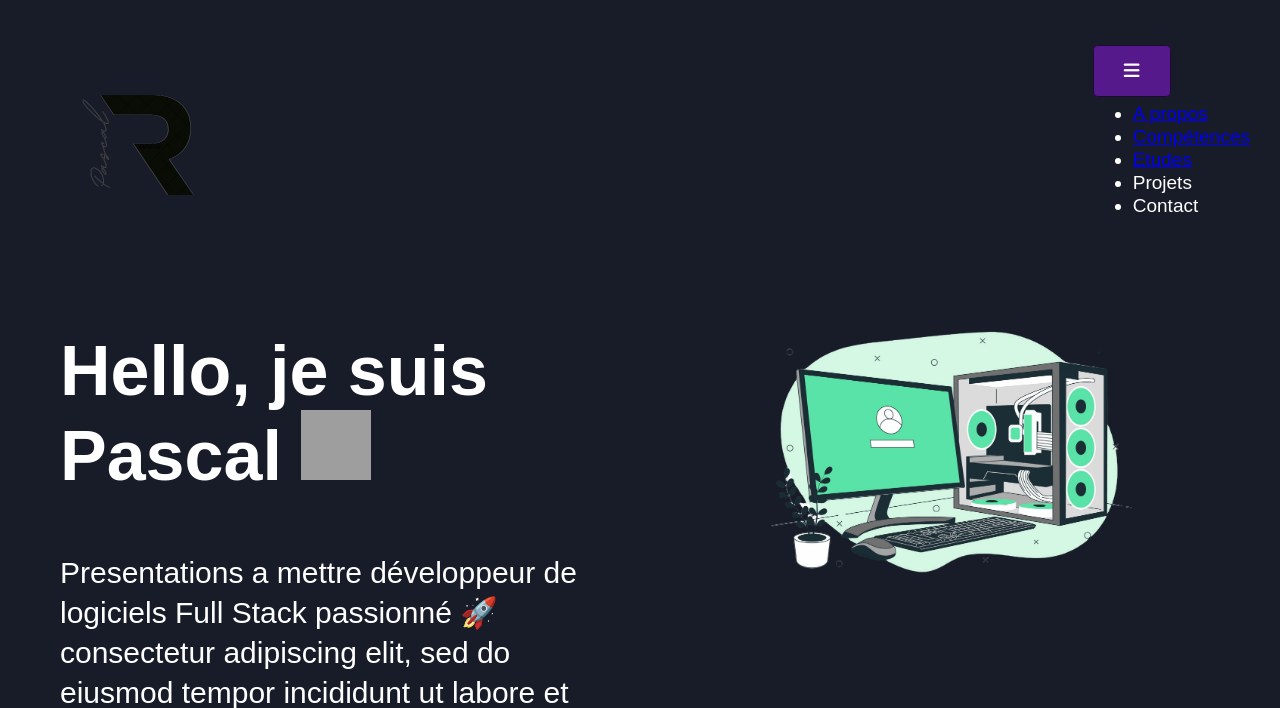
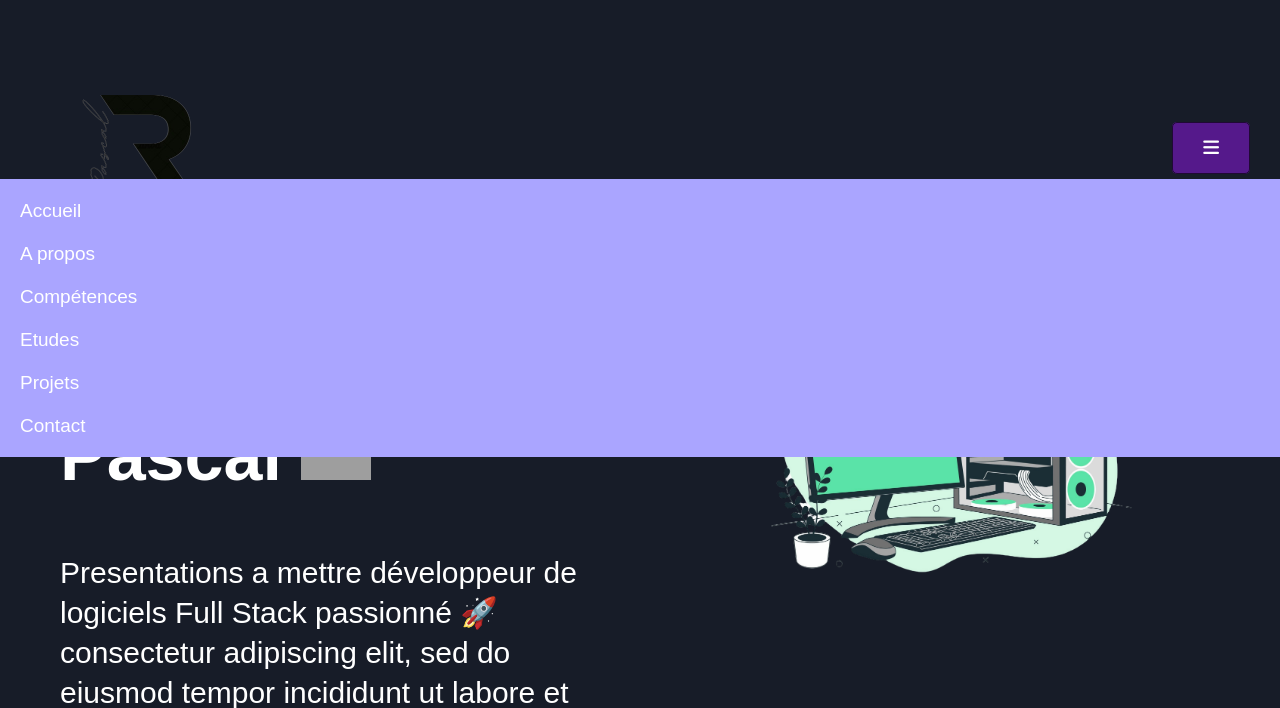
Before and after one commit to Alyaesub/portfolio-1, a PHP site: page / in a window 1280 px wide, after a click that opens the changed part. Shown: the top 708 px of the page. Run offline with PHP 8.4, Linux system fonts and the light colour scheme; grey boxes are pictures that could not be loaded.

Commit message:
add links and link css and menu

```diff
--- a/index.html
+++ b/index.html
@@ -18,7 +18,7 @@
                 <input type="checkbox" id="menu-toggle" class="menu-input"/>
                 <label class="btn btn-primary" for="menu-toggle"><i class="fa-solid fa-bars"></i></label>
                 <ul class="nav-links">
-                    <li class="nav-links">
+                    <li class="nav-link">
                         <a href="#accueil">Accueil</a>
                     </li>
                     <li class="nav-link">
--- a/styles/css/main.css
+++ b/styles/css/main.css
@@ -37,6 +37,19 @@ picture.emoji-gif img {
 }
 .header-website .menu .nav-links {
   display: none;
+  position: absolute;
+  left: 0;
+  width: 100%;
+  background-color: #aaa5ff;
+  padding: 10px;
+}
+.header-website .menu .nav-links .nav-link {
+  display: block;
+  padding: 10px;
+}
+.header-website .menu .nav-links .nav-link a {
+  color: #ffffff;
+  text-decoration: none;
 }
 .header-website img {
   max-width: 30%;
--- a/styles/sass/_layout.scss
+++ b/styles/sass/_layout.scss
@@ -1,3 +1,4 @@
+@import "variables";
 
 main {
     @media screen and (min-width: 768px) {
@@ -40,6 +41,19 @@ picture.emoji-gif {
 
         .nav-links {
             display: none;
+            position: absolute;
+            left: 0;
+            width: 100%;
+            background-color: $secondary;
+            padding: 10px;
+            .nav-link {
+                display: block;
+                padding: 10px;
+                a {
+                    color: $white;
+                    text-decoration: none;
+                }
+            }
         }
     }
 
```
Also changed, not shown: 1 other file.
